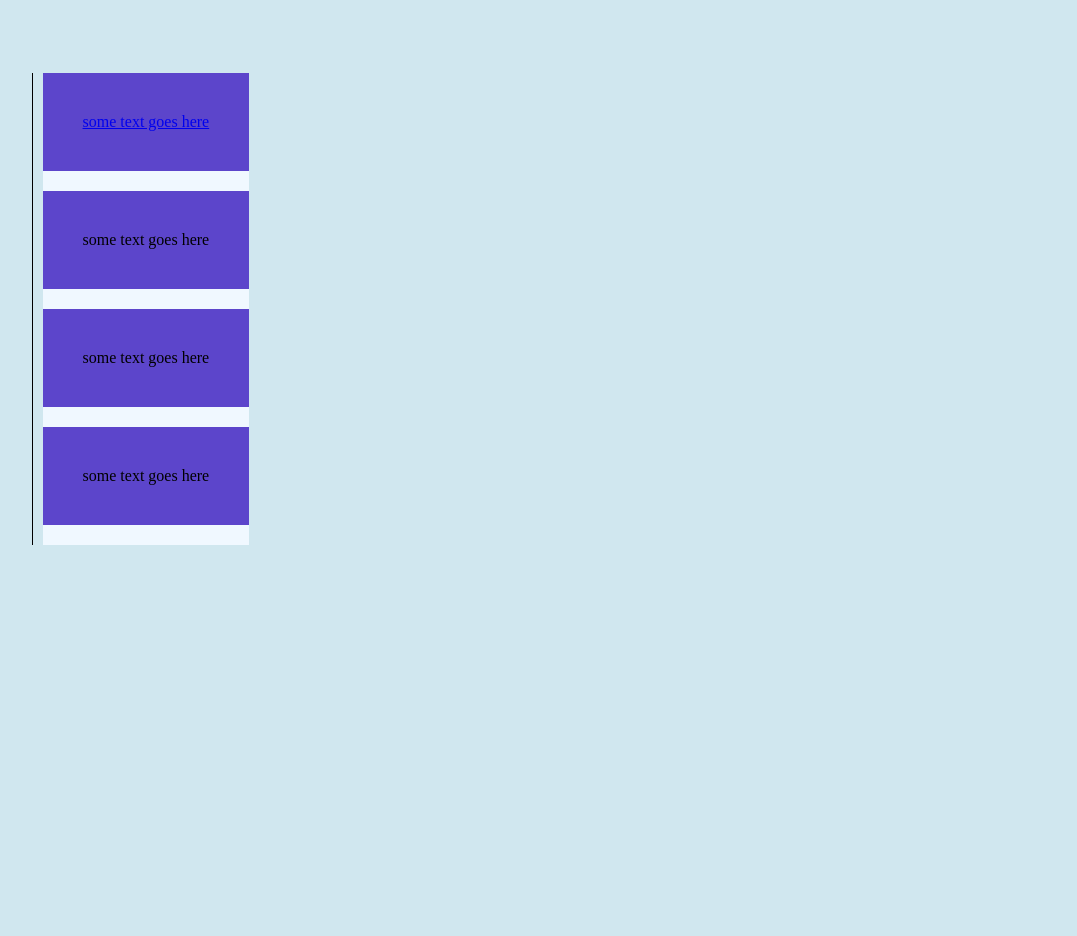
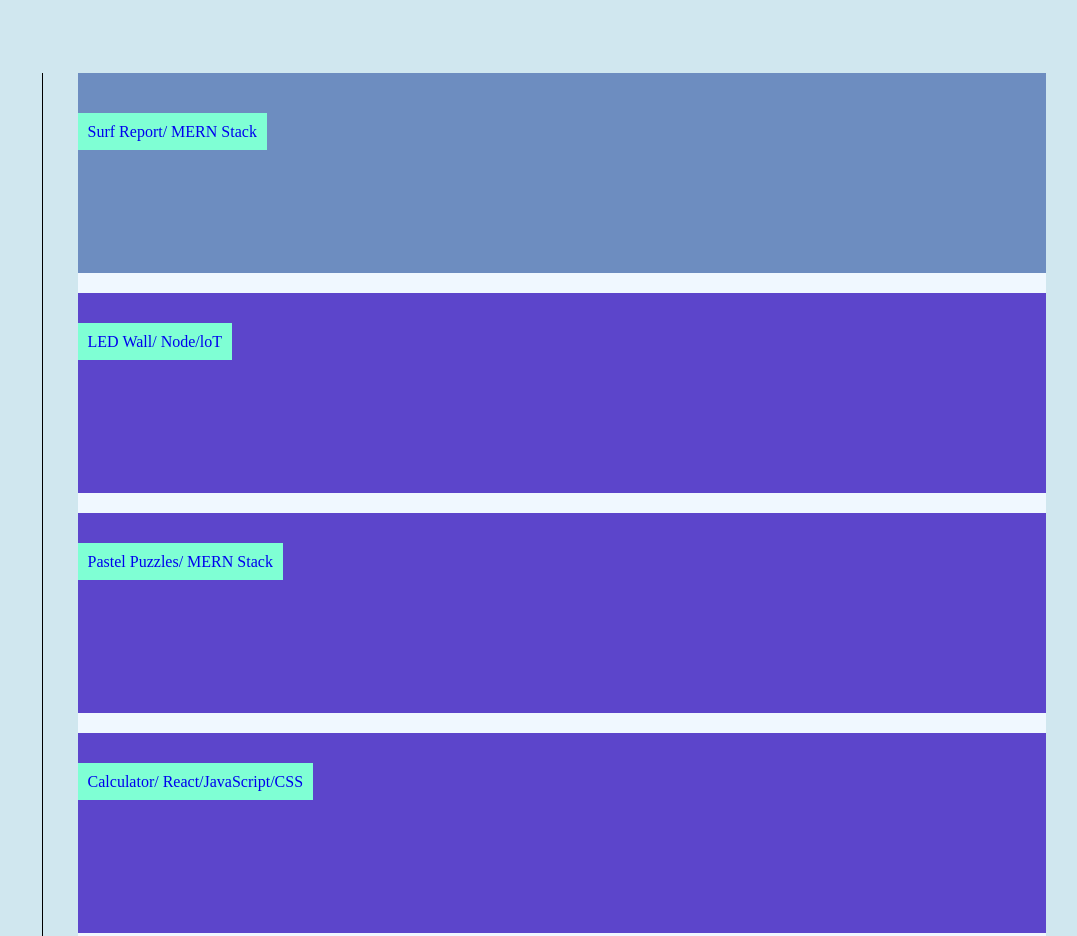
Before and after one commit to layesicaa/yeica-s-portfolio, a plain HTML site: page index.html in a window 1280 px wide. Shown: the part 488-1424 px from the top of the page, without its empty margins (80-1157 px from the left). Before the commit the page ends 1033 px from the top, so only its background shows below. Drawn offline with Linux system fonts and the light colour scheme; files that its build step writes are made by us from their sources; files whose address does not match are found by name.

Commit message:
message here

```diff
--- a/assets/css/style.css
+++ b/assets/css/style.css
@@ -47,6 +47,7 @@ body {
 
 .content_holder {
   display: flex;
+  width: 100%;
 }
 
 .left_content {
@@ -73,16 +74,16 @@ body {
 
 .project {
   display: flex;
-  margin-bottom: 10px;
+  margin-bottom: 20px;
   color: white;
-  padding: 30px;
+  padding: 40px;
 }
 
 .container-left {
   margin-bottom: 10px;
   color: rgba(77, 116, 177, 0.8);
   padding: 30px;
-  text-emphasis-color:
+  text-emphasis-color: ;
 }
 
 .project1 {
@@ -104,3 +105,20 @@ body {
   margin-bottom: 20px;
   color: black;
   padding: 40px;
+}
+
+.project-box {
+  height: 200px;
+  padding-left: 0;
+}
+
+.project-box a {
+  background-color: aquamarine;
+  padding: 10px;
+  text-decoration: none;
+  height: 37px;
+}
+
+.content {
+  width: 80%;
+}
--- a/index.html
+++ b/index.html
@@ -75,28 +75,6 @@
       <meta http-equiv="X-UA-Compatible" content="IE=edge">
       <meta name="viewport" content="width=device-width, initial-scale=1.0">
       <title>Document</title>
-      <style>
-        .content_holder {
-          display: flex;
-        }
-
-        .left_content {
-          padding-right: 10px;
-          margin-right: 10px;
-          border-right: 1px solid black;
-        }
-
-        .right_content {
-          flex-grow: 1;
-        }
-
-        .project {
-          background-color: rgba(56, 26, 190, 0.8);
-          margin-bottom: 20px;
-          color: black;
-          padding: 40px;
-        }
-      </style>
     </head>
 
     <body>
@@ -106,24 +84,22 @@
           <div></div>
         </section>
         <section class="right_content">
-          <div class="project">
-            <a href="https://www.google.com">some text goes here</a>
+          <div class="project project-box">
+            <a href="https://www.google.com">Surf Report/ MERN Stack</a>
           </div>
-          <div class="project1">some text goes here</div>
-          <div class="Contact-Me"> some text goes here</div>
-          <div class="resume">some text goes here</div>
+          <div class="project1 project-box">
+            <a href="https://www.google.com">LED Wall/ Node/loT</a>
+          </div>
+          <div class="Contact-Me project-box">
+            <a href="https://www.google.com">Pastel Puzzles/ MERN Stack </a>
+          </div>
+          <div class="resume project-box">
+            <a href="https://www.google.com">Calculator/ React/JavaScript/CSS</a>
+          </div>
+          <div class="resume project-box">
+            <a href="https://olgagav.github.io/what-am-i-craving-today/">Run Buddy/ HTML/CSS</a>
+
 
         </section>
       </section>
     </body>
-
-    </html>
-
-
-    </div>
-
-
-  </main>
-</body>
-
-</html>
```
